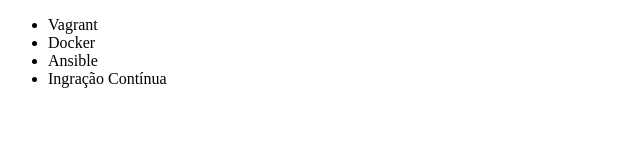
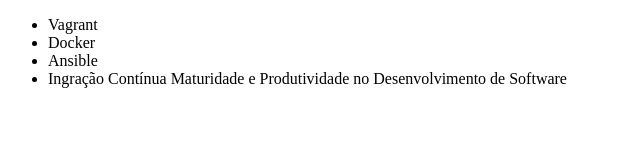
Before and after one commit to luanfreitasqa/alura-git, a plain HTML site: page index.html in a window 1280 px wide. Shown: the whole page, without its empty margins (0-640 px from the left). Drawn offline with Linux system fonts and the light colour scheme.

Commit message:
Renomeando curso de integração contínua

```diff
--- a/index.html
+++ b/index.html
@@ -11,7 +11,7 @@
     <li>Vagrant</li>
     <li>Docker</li>
     <li>Ansible</li>
-    <li>Ingração Contínua</li>
+    <li>Ingração Contínua Maturidade e Produtividade no Desenvolvimento de Software</li>
     </ul>
 </body>
 </html>
```
